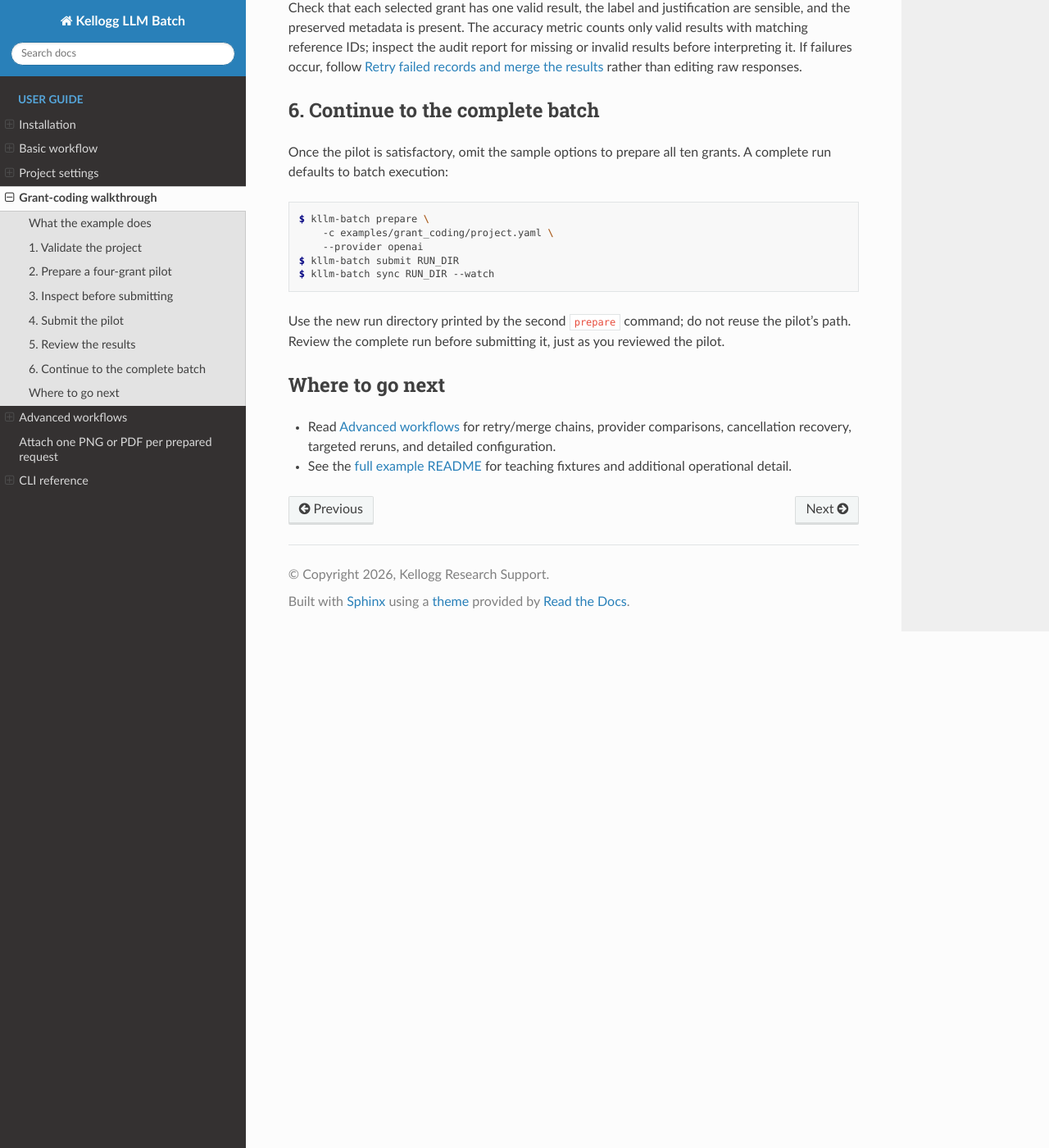
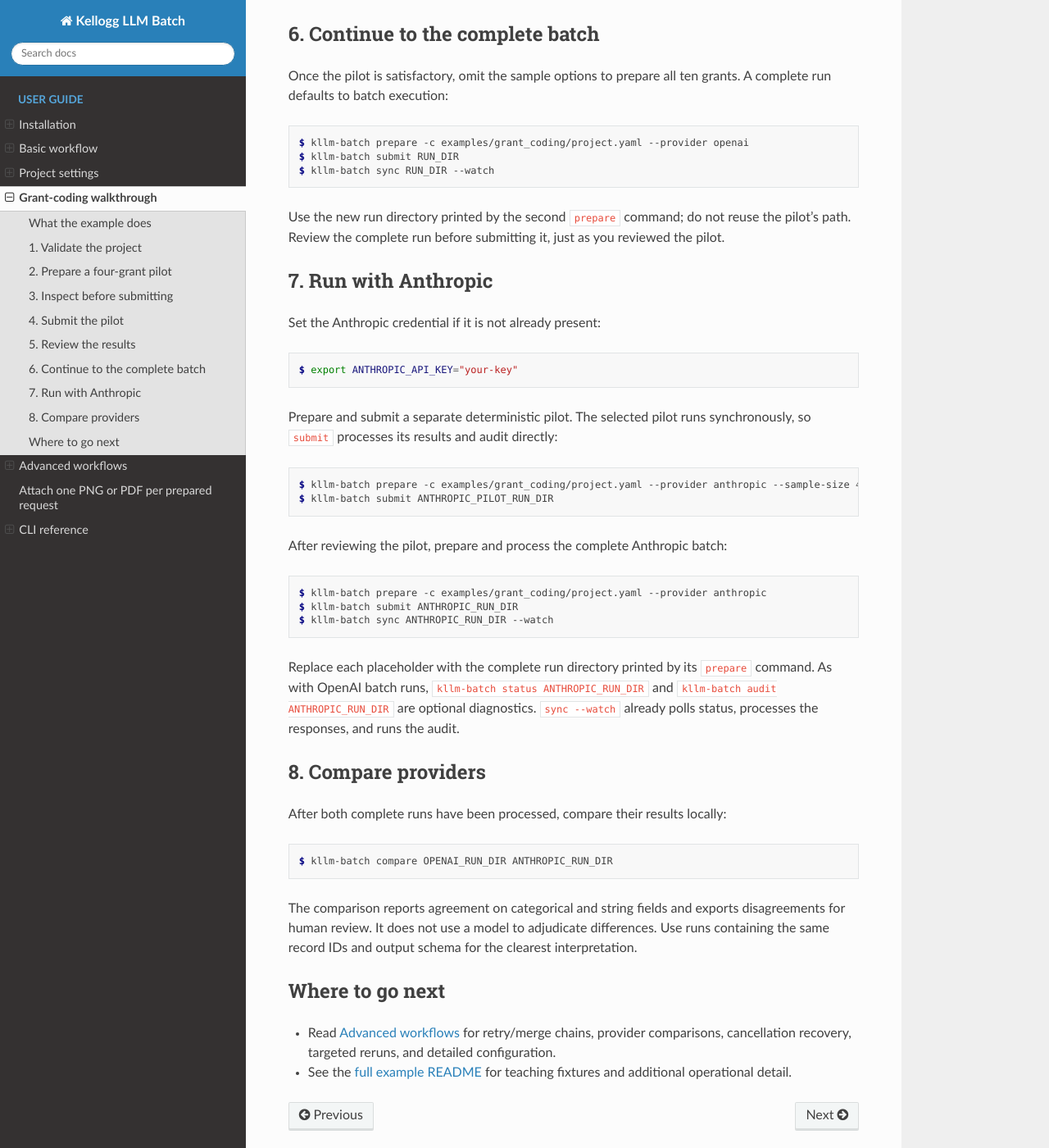
Before and after one commit to rs-kellogg/llm-batch_pipeline, a Sphinx documentation site: the page built from docs/grant_coding.rst, in a window 1280 px wide and 1400 px high, scrolled down 3498 px. Shown: the whole window at 82% size. Built offline with Sphinx 7.4.7 and the Read the Docs theme 3.1.0, drawn with Linux system fonts in a browser that asks for light colours; some of the changed text lies outside the part shown.

Commit message:
add anthropic and compare to project page

```diff
--- a/docs/grant_coding.rst
+++ b/docs/grant_coding.rst
@@ -95,11 +95,7 @@ Prepare a deterministic sample with OpenAI:
 
 .. code-block:: console
 
-   $ kllm-batch prepare \
-       -c examples/grant_coding/project.yaml \
-       --provider openai \
-       --sample-size 4 \
-       --seed 42
+   $ kllm-batch prepare -c examples/grant_coding/project.yaml --provider openai --sample-size 4 --seed 42
 
 See :doc:`basic` for what ``prepare`` does. The command prints a new directory
 under ``examples/grant_coding/runs/``; use that complete path as ``RUN_DIR`` in
@@ -144,8 +140,7 @@ Submit the exact requests you reviewed:
 See :doc:`basic` for what ``submit`` does for a synchronous pilot; it does not
 require a separate ``status`` or ``sync`` command here.
 
-To use Anthropic instead, prepare a separate pilot with
-``--provider anthropic``, set ``ANTHROPIC_API_KEY``, and submit that new run.
+The equivalent Anthropic pilot and complete-batch workflow appears below.
 
 5. Review the results
 ---------------------
@@ -190,15 +185,58 @@ grants. A complete run defaults to batch execution:
 
 .. code-block:: console
 
-   $ kllm-batch prepare \
-       -c examples/grant_coding/project.yaml \
-       --provider openai
+   $ kllm-batch prepare -c examples/grant_coding/project.yaml --provider openai
    $ kllm-batch submit RUN_DIR
    $ kllm-batch sync RUN_DIR --watch
 
 Use the new run directory printed by the second ``prepare`` command; do not
 reuse the pilot's path. Review the complete run before submitting it, just as
 you reviewed the pilot.
+
+7. Run with Anthropic
+---------------------
+
+Set the Anthropic credential if it is not already present:
+
+.. code-block:: console
+
+   $ export ANTHROPIC_API_KEY="your-key"
+
+Prepare and submit a separate deterministic pilot. The selected pilot runs
+synchronously, so ``submit`` processes its results and audit directly:
+
+.. code-block:: console
+
+   $ kllm-batch prepare -c examples/grant_coding/project.yaml --provider anthropic --sample-size 4 --seed 42
+   $ kllm-batch submit ANTHROPIC_PILOT_RUN_DIR
+
+After reviewing the pilot, prepare and process the complete Anthropic batch:
+
+.. code-block:: console
+
+   $ kllm-batch prepare -c examples/grant_coding/project.yaml --provider anthropic
+   $ kllm-batch submit ANTHROPIC_RUN_DIR
+   $ kllm-batch sync ANTHROPIC_RUN_DIR --watch
+
+Replace each placeholder with the complete run directory printed by its
+``prepare`` command. As with OpenAI batch runs, ``kllm-batch status
+ANTHROPIC_RUN_DIR`` and ``kllm-batch audit ANTHROPIC_RUN_DIR`` are optional
+diagnostics. ``sync --watch`` already polls status, processes the responses,
+and runs the audit.
+
+8. Compare providers
+--------------------
+
+After both complete runs have been processed, compare their results locally:
+
+.. code-block:: console
+
+   $ kllm-batch compare OPENAI_RUN_DIR ANTHROPIC_RUN_DIR
+
+The comparison reports agreement on categorical and string fields and exports
+disagreements for human review. It does not use a model to adjudicate
+differences. Use runs containing the same record IDs and output schema for the
+clearest interpretation.
 
 Where to go next
 ----------------
```
